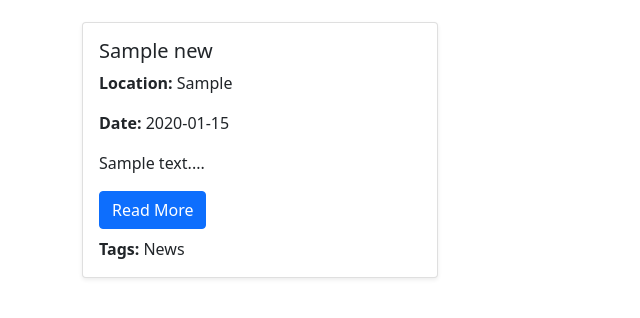
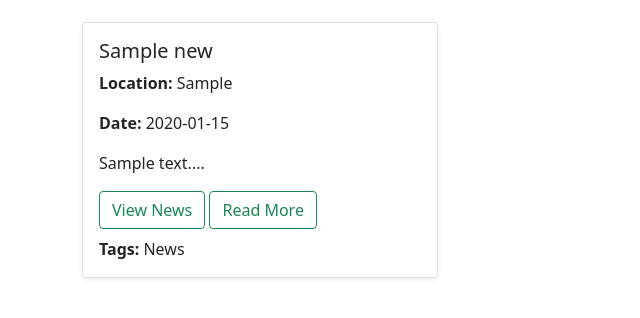
Before and after one commit to administratorUAandEU/NGO_Platform, a Flask app: page /news in a window 1280 px wide. Shown: the part 154-472 px from the top of the page, without its empty margins (0-640 px from the left). Run offline with Flask 3, Linux system fonts and the light colour scheme; tables that the repository leaves empty hold one stand-in row (values such as "Sample post").

Commit message:
QuickFix for news link

```diff
--- a/website/templates/news.html
+++ b/website/templates/news.html
@@ -26,8 +26,10 @@
                         <p class="card-text"><strong>Location:</strong> {{ article.location }}</p>
                         <p class="card-text"><strong>Date:</strong> {{ article.date }}</p>
                         <p class="card-text">{{ article.description[:150] }}...</p>
+                        <a href="{{ url_for('news.view_project', project_id=article.id) }}"
+                        class="btn btn-outline-success">View News</a>
                         {% if article.link %}
-                        <a href="{{ article.link }}" target="_blank" class="btn btn-primary">Read More</a>
+                        <a href="{{ article.link }}" target="_blank" class="btn btn-outline-success">Read More</a>
                         {% endif %}
                         <p class="card-text mt-2"><strong>Tags:</strong> {{ article.tags | join(', ') }}</p>
                     </div>
```
